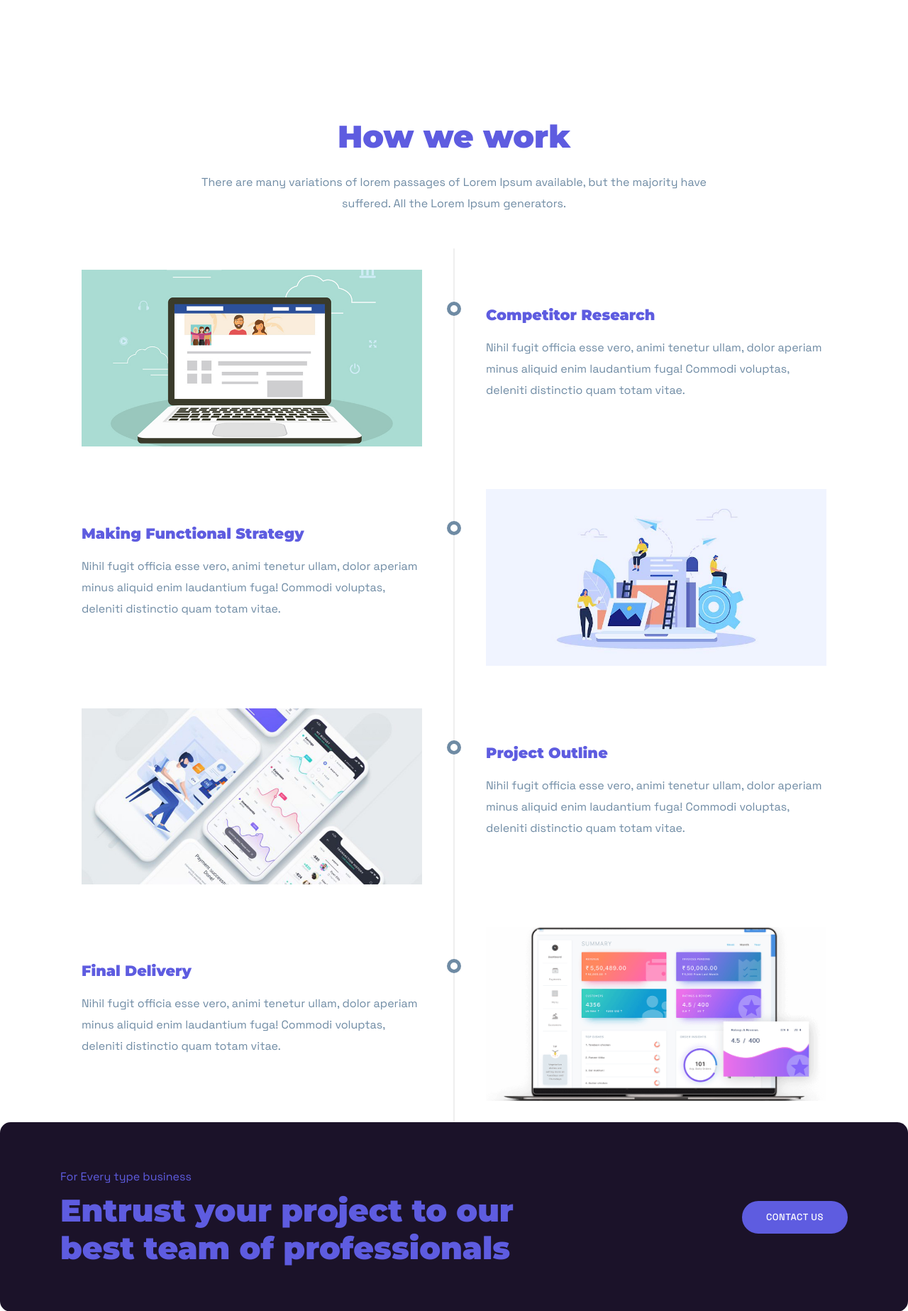
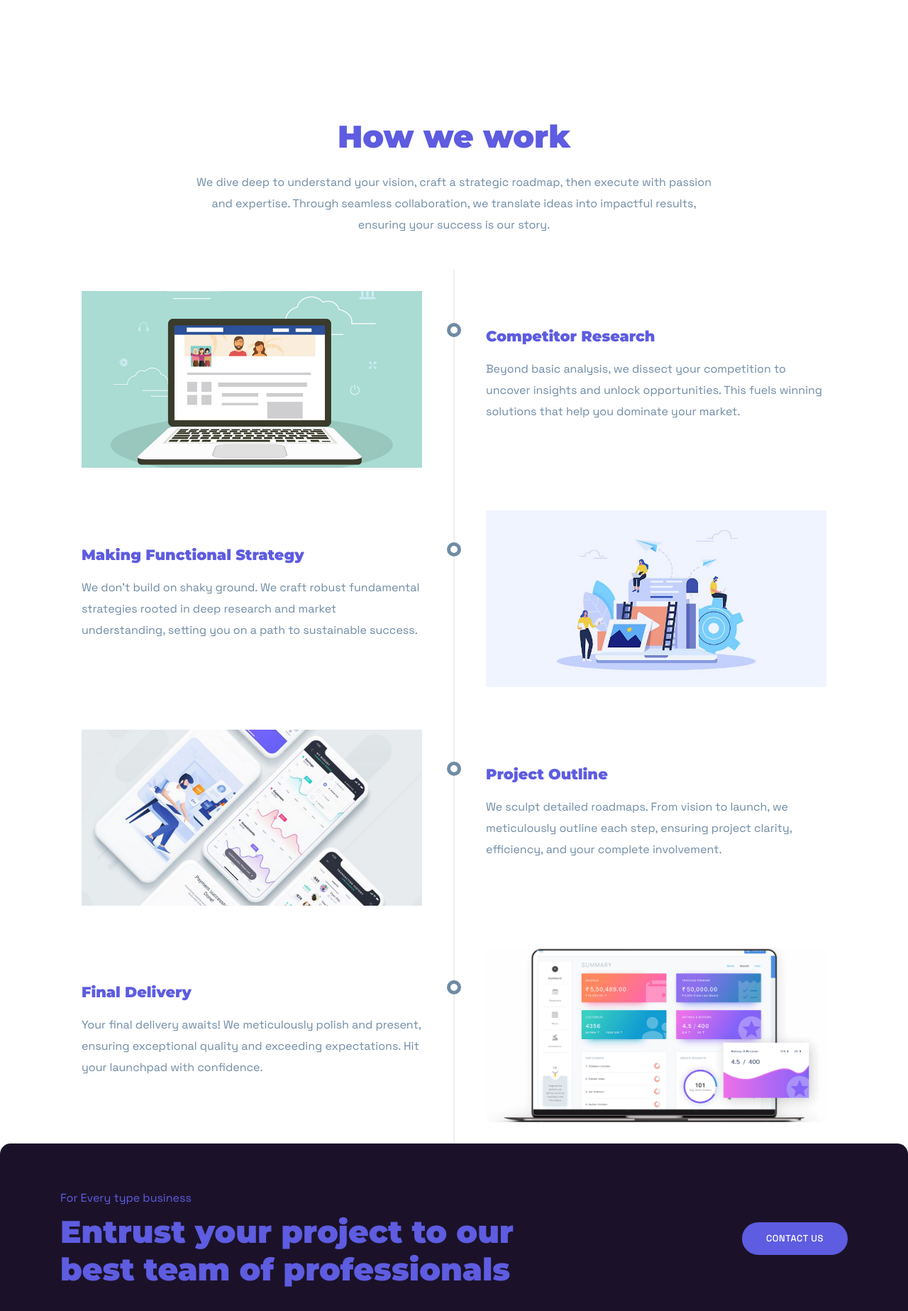
Before and after one commit to YusufKhan2016/Techit, a Django app: page /service in a window 1280 px wide. Shown: the part 362-2209 px from the top of the page at 71% size. Run offline with Django 4.2, Linux system fonts and the light colour scheme; data that the repository does not hold is empty; some libraries are stand-ins or nearby versions.

Commit message:
how we work

```diff
--- a/templates/service.html
+++ b/templates/service.html
@@ -50,7 +50,7 @@
 			<div class="col-lg-8">
 				<div class="case-study-content text-center mb-5">
 					<h2 class="mb-4">How we work</h2>
-					<p>There are many variations of lorem passages of Lorem Ipsum available, but the majority have suffered. All the Lorem Ipsum generators.</p>
+					<p>We dive deep to understand your vision, craft a strategic roadmap, then execute with passion and expertise. Through seamless collaboration, we translate ideas into impactful results, ensuring your success is our story.</p>
 				</div>
 			</div>
 		</div>
@@ -70,7 +70,7 @@
 				<div class="col-lg-6">
 					<div class="case-content">
 						<h4 class="mb-3">Competitor Research</h4>
-						<p>Nihil fugit officia esse vero, animi tenetur ullam, dolor aperiam minus aliquid enim laudantium fuga! Commodi voluptas, deleniti distinctio quam totam vitae.</p>
+						<p>Beyond basic analysis, we dissect your competition to uncover insights and unlock opportunities. This fuels winning solutions that help you dominate your market.</p>
 					</div>
 				</div>
 			</div>
@@ -84,7 +84,7 @@
 				<div class="col-lg-6 order-2 order-lg-1">
 					<div class="case-content">
 						<h4 class="mb-3">Making Functional Strategy</h4>
-						<p>Nihil fugit officia esse vero, animi tenetur ullam, dolor aperiam minus aliquid enim laudantium fuga! Commodi voluptas, deleniti distinctio quam totam vitae.</p>
+						<p>We don't build on shaky ground. We craft robust fundamental strategies rooted in deep research and market understanding, setting you on a path to sustainable success.</p>
 					</div>
 				</div>
 				<div class="col-lg-6  order-1 order-lg-2">
@@ -108,7 +108,7 @@
 				<div class="col-lg-6">
 					<div class="case-content">
 						<h4 class="mb-3">Project Outline</h4>
-						<p>Nihil fugit officia esse vero, animi tenetur ullam, dolor aperiam minus aliquid enim laudantium fuga! Commodi voluptas, deleniti distinctio quam totam vitae.</p>
+						<p>We sculpt detailed roadmaps. From vision to launch, we meticulously outline each step, ensuring project clarity, efficiency, and your complete involvement.</p>
 					</div>
 				</div>
 			</div>
@@ -122,7 +122,7 @@
 					<div class="col-lg-6 order-2 order-lg-1">
 					<div class="case-content">
 						<h4 class="mb-3">Final Delivery</h4>
-						<p>Nihil fugit officia esse vero, animi tenetur ullam, dolor aperiam minus aliquid enim laudantium fuga! Commodi voluptas, deleniti distinctio quam totam vitae.</p>
+						<p>Your final delivery awaits! We meticulously polish and present, ensuring exceptional quality and exceeding expectations. Hit your launchpad with confidence.</p>
 					</div>
 				</div>
 
```
